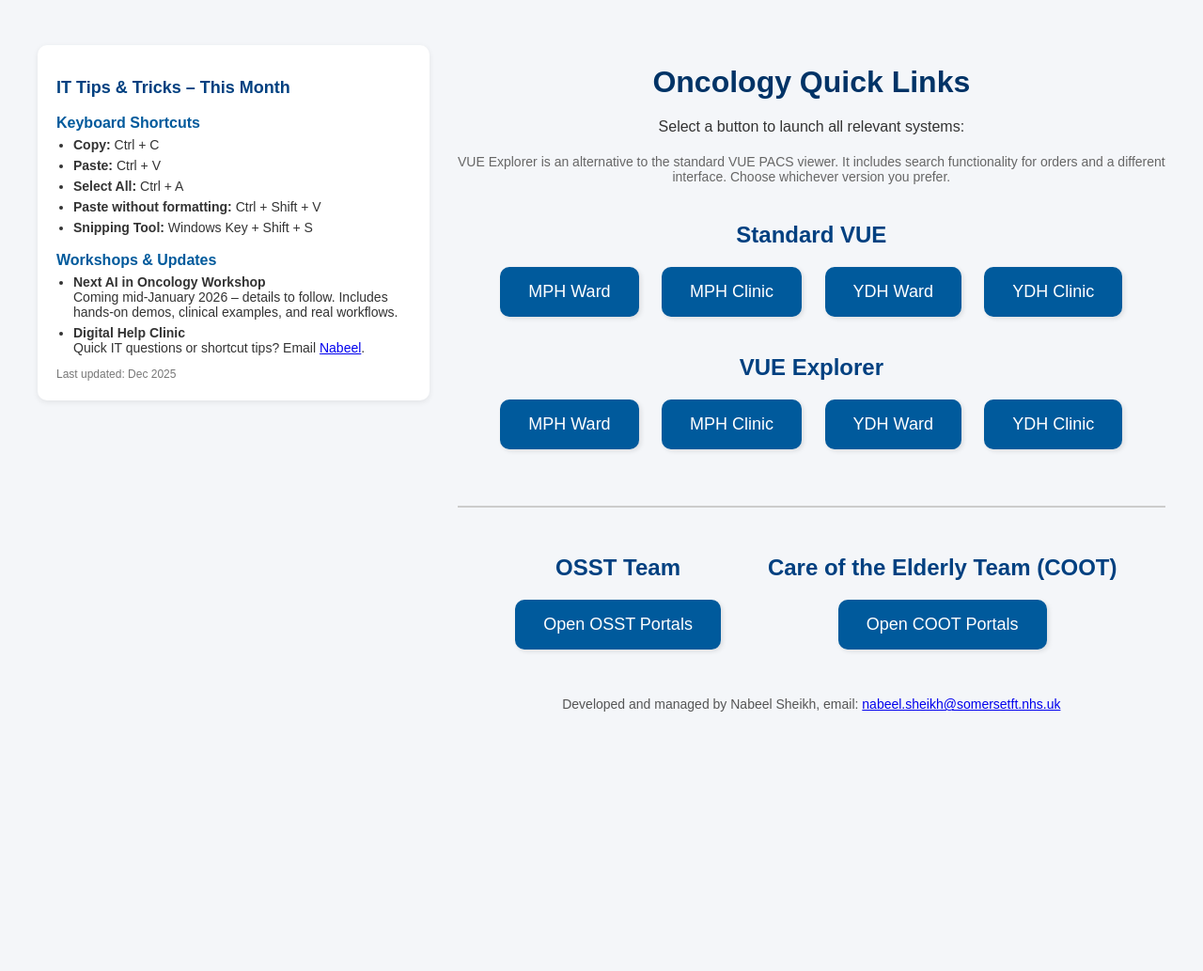
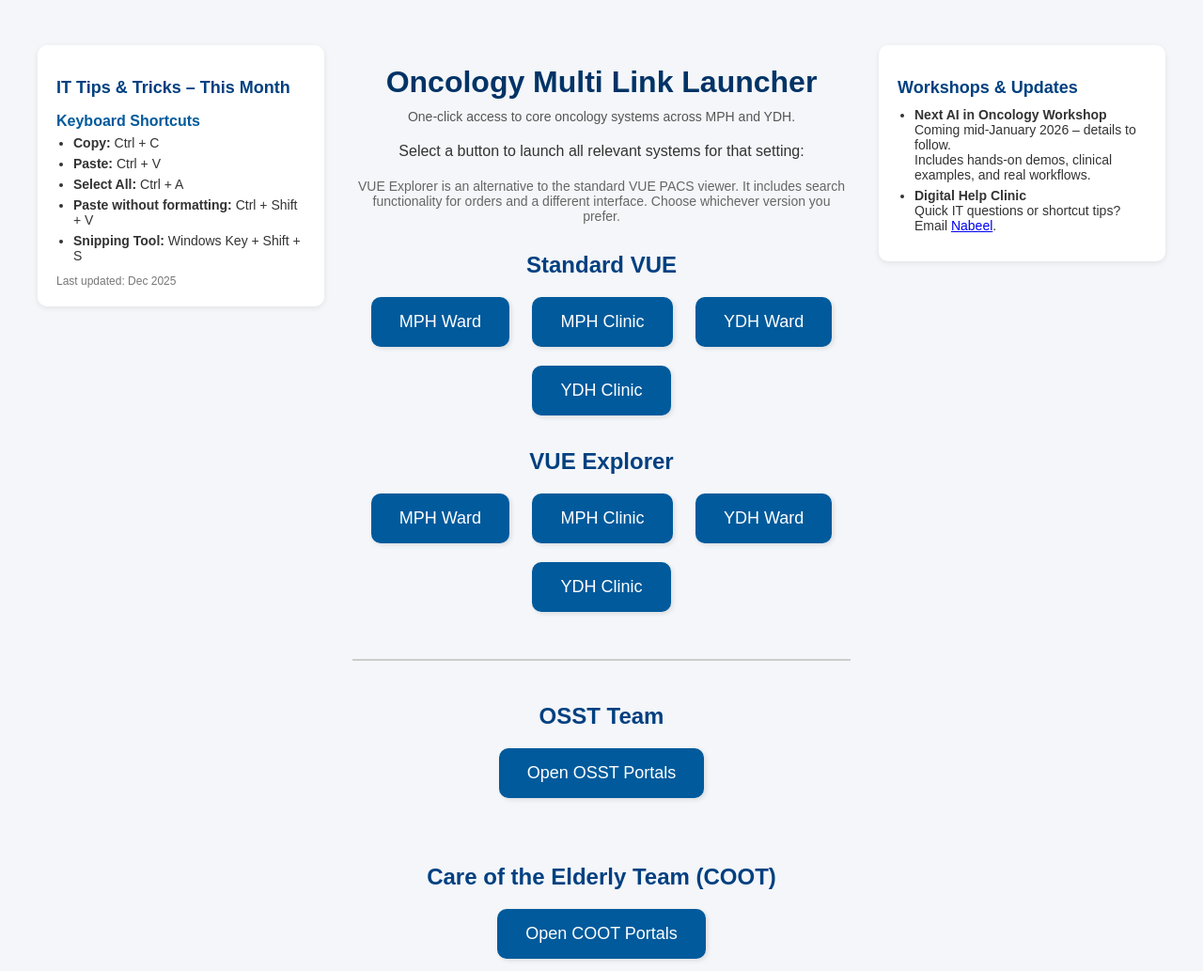
Before and after one commit to DNA-Oncologist/oncology-ward-links, a plain HTML site: page index.html in a window 1280 px wide. Shown: the top 1033 px of the page at 94% size. Before the commit the page ends 805 px from the top, so only its background shows below. Drawn offline with Linux system fonts and the light colour scheme.

Commit message:
Middled the links. IT tips and updates

```diff
--- a/index.html
+++ b/index.html
@@ -2,7 +2,7 @@
 <html lang="en">
 <head>
   <meta charset="UTF-8">
-  <title>Oncology Quick Links</title>
+  <title>Oncology Multi Link Launcher</title>
   <style>
     body {
       font-family: Arial, sans-serif;
@@ -22,12 +22,13 @@
 
     .sidebar {
       flex: 1;
-      min-width: 260px;
+      min-width: 220px;
       background: #ffffff;
       border-radius: 10px;
       padding: 20px;
       box-shadow: 0 2px 6px rgba(0,0,0,0.08);
-      text-align: left;
+      font-size: 14px;
+      color: #333;
     }
 
     .sidebar h2 {
@@ -38,7 +39,7 @@
 
     .sidebar h3 {
       font-size: 16px;
-      margin-top: 18px;
+      margin-top: 16px;
       margin-bottom: 6px;
       color: #005a9c;
     }
@@ -46,8 +47,6 @@
     .sidebar ul {
       margin: 0 0 10px 18px;
       padding: 0;
-      font-size: 14px;
-      color: #333;
     }
 
     .sidebar li {
@@ -67,7 +66,13 @@
 
     h1 {
       color: #003366;
+      margin-bottom: 10px;
+    }
+
+    .tagline {
       margin-bottom: 20px;
+      color: #555;
+      font-size: 14px;
     }
 
     p {
@@ -76,13 +81,13 @@
     }
 
     .note {
-      margin-bottom: 40px;
+      margin-bottom: 30px;
       font-size: 14px;
       color: #666;
     }
 
     .section {
-      margin-top: 30px;
+      margin-top: 25px;
     }
 
     .section h2 {
@@ -107,15 +112,15 @@
     }
 
     .disclaimer {
-      margin-top: 40px;
+      margin-top: 35px;
       font-size: 14px;
       color: #555;
     }
 
     .osst-section {
-      margin-top: 50px;
+      margin-top: 40px;
       border-top: 2px solid #ccc;
-      padding-top: 30px;
+      padding-top: 25px;
       display: flex;
       flex-wrap: wrap;
       justify-content: center;
@@ -134,13 +139,10 @@
     /* Mobile tweaks */
     @media (max-width: 900px) {
       .container {
-        flex-direction: column-reverse;
+        flex-direction: column;
       }
       .main-content {
-        text-align: center;
-      }
-      .sidebar {
-        text-align: left;
+        order: -1; /* show launcher first on small screens */
       }
     }
   </style>
@@ -149,7 +151,7 @@
 
   <div class="container">
 
-    <!-- LEFT SIDEBAR: IT tips + news -->
+    <!-- LEFT SIDEBAR: IT tips -->
     <aside class="sidebar">
       <h2>IT Tips & Tricks – This Month</h2>
 
@@ -162,25 +164,17 @@
         <li><strong>Snipping Tool:</strong> Windows Key + Shift + S</li>
       </ul>
 
-      <h3>Workshops & Updates</h3>
-      <ul>
-        <li><strong>Next AI in Oncology Workshop</strong><br>
-          Coming mid-January 2026 – details to follow.
-          Includes hands-on demos, clinical examples, and real workflows.
-        </li>
-        <li><strong>Digital Help Clinic</strong><br>
-          Quick IT questions or shortcut tips? Email
-          <a href="mailto:nabeel.sheikh@somersetft.nhs.uk">Nabeel</a>.
-        </li>
-      </ul>
-
       <small>Last updated: Dec 2025</small>
     </aside>
 
-    <!-- MAIN CONTENT: buttons / launchers -->
+    <!-- MIDDLE: main launcher -->
     <main class="main-content">
-      <h1>Oncology Quick Links</h1>
-      <p>Select a button to launch all relevant systems:</p>
+      <h1>Oncology Multi Link Launcher</h1>
+      <div class="tagline">
+        One-click access to core oncology systems across MPH and YDH.
+      </div>
+
+      <p>Select a button to launch all relevant systems for that setting:</p>
       <p class="note">
         VUE Explorer is an alternative to the standard VUE PACS viewer. It includes search functionality for orders
         and a different interface. Choose whichever version you prefer.
@@ -219,6 +213,23 @@
         <a href="mailto:nabeel.sheikh@somersetft.nhs.uk">nabeel.sheikh@somersetft.nhs.uk</a>
       </div>
     </main>
+
+    <!-- RIGHT SIDEBAR: Workshops & updates -->
+    <aside class="sidebar">
+      <h2>Workshops & Updates</h2>
+      <ul>
+        <li>
+          <strong>Next AI in Oncology Workshop</strong><br>
+          Coming mid-January 2026 – details to follow.<br>
+          Includes hands-on demos, clinical examples, and real workflows.
+        </li>
+        <li>
+          <strong>Digital Help Clinic</strong><br>
+          Quick IT questions or shortcut tips?<br>
+          Email <a href="mailto:nabeel.sheikh@somersetft.nhs.uk">Nabeel</a>.
+        </li>
+      </ul>
+    </aside>
 
   </div>
 
```
